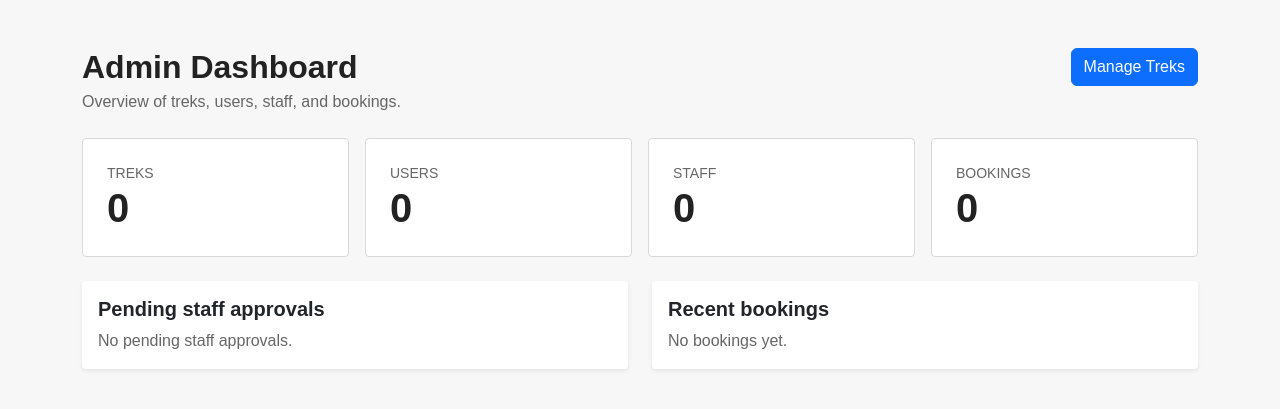
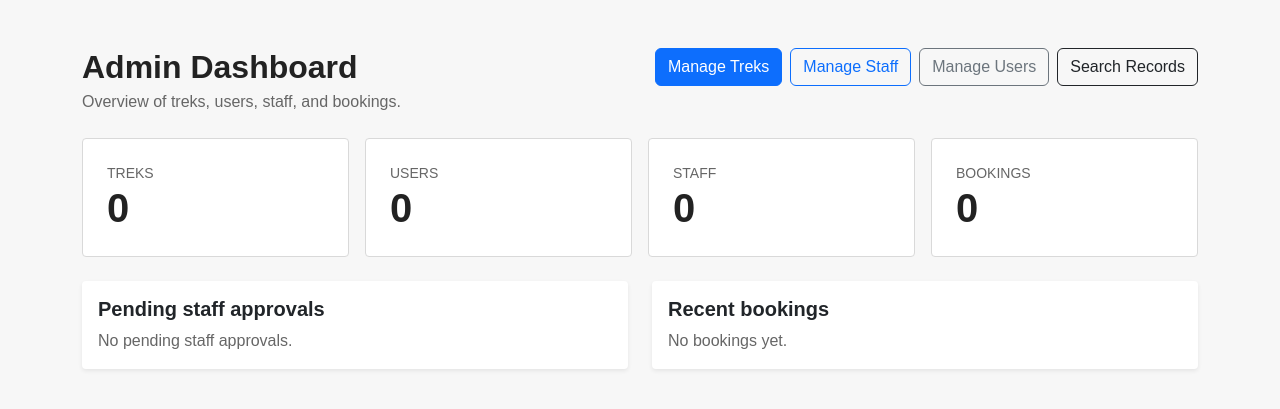
Before and after one commit to 23f2004742/Trekking-Management-App-V1, a Flask app: page /admin in a window 1280 px wide. Shown: the part 57-466 px from the top of the page. Run offline with Flask 3, Linux system fonts and the light colour scheme; the visitor is signed in with stand-in values (Sample User, id 1); data that the repository does not hold is empty.

Commit message:
Milestone-3 Admin Dashboard and Management

```diff
--- a/templates/admin_dashboard.html
+++ b/templates/admin_dashboard.html
@@ -6,7 +6,12 @@
     <h2 class="fw-bold mb-1">Admin Dashboard</h2>
     <p class="text-secondary mb-0">Overview of treks, users, staff, and bookings.</p>
   </div>
-  <a class="btn btn-primary" href="{{ url_for('admin_treks') }}">Manage Treks</a>
+  <div class="d-flex flex-wrap gap-2">
+    <a class="btn btn-primary" href="{{ url_for('admin_treks') }}">Manage Treks</a>
+    <a class="btn btn-outline-primary" href="{{ url_for('admin_staff') }}">Manage Staff</a>
+    <a class="btn btn-outline-secondary" href="{{ url_for('admin_users') }}">Manage Users</a>
+    <a class="btn btn-outline-dark" href="{{ url_for('admin_search') }}">Search Records</a>
+  </div>
 </div>
 
 <div class="row g-3 mb-4">
```
